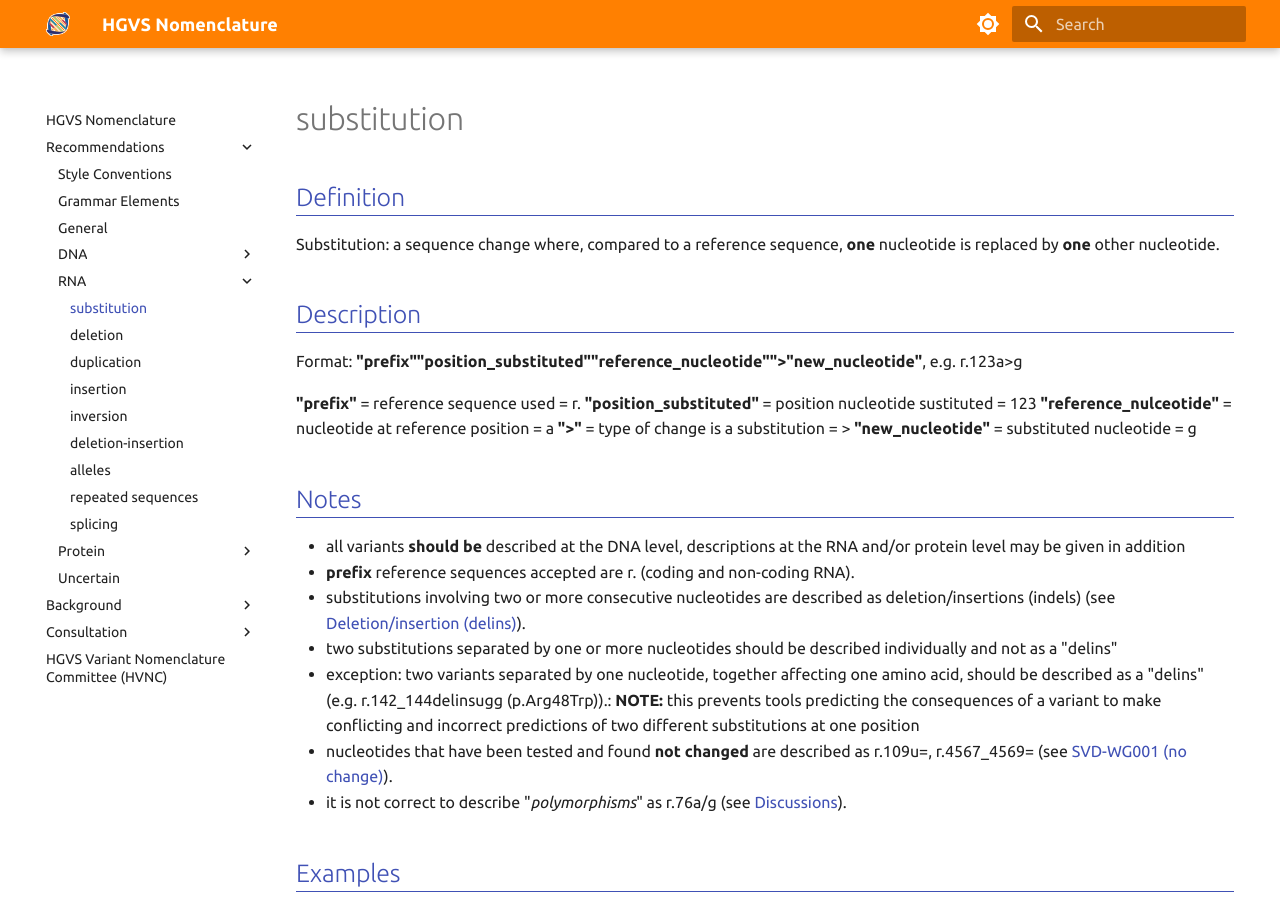
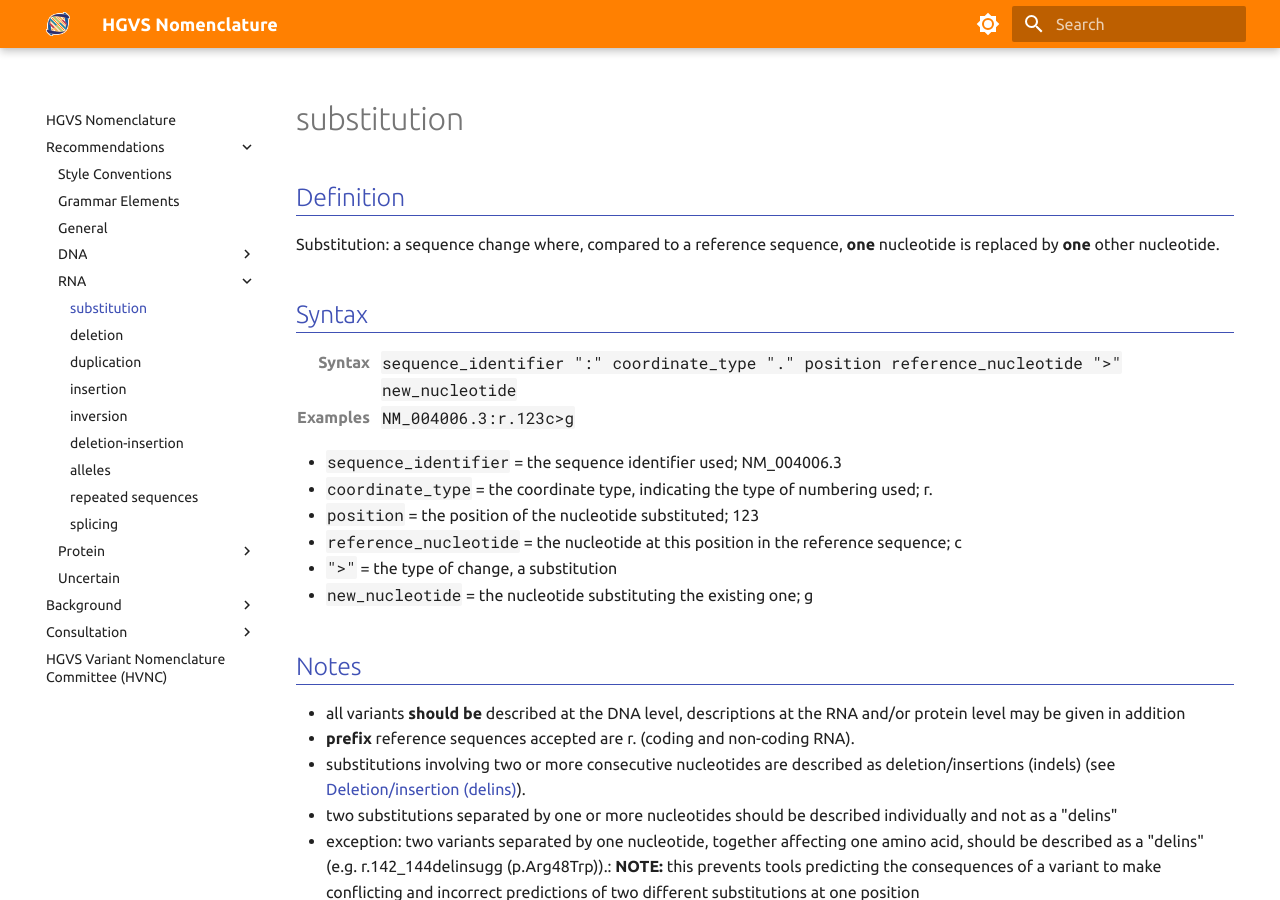
Before and after one commit to HGVSnomenclature/hgvs-nomenclature, an MkDocs documentation site: the page built from docs/recommendations/RNA/substitution.md, in a window 1280 px wide and 900 px high. Built offline with MkDocs 1.6.1 and Material for MkDocs 9.7.7, drawn with Linux system fonts in a browser that asks for light colours.

Commit message:
Update the syntax block for RNA substitutions.

```diff
--- a/docs/recommendations/RNA/substitution.md
+++ b/docs/recommendations/RNA/substitution.md
@@ -4,11 +4,25 @@
 
 Substitution: a sequence change where, compared to a reference sequence, **one** nucleotide is replaced by **one** other nucleotide.
 
-## Description
+## Syntax
 
-Format: **"prefix""position_substituted""reference_nucleotide"">"new_nucleotide"**, e.g. r.123a>g
+<table class="syntax">
+  <tr>
+    <th>Syntax</th>
+    <td><code>sequence_identifier ":" coordinate_type "." position reference_nucleotide ">" new_nucleotide</code></td>
+  </tr>
+  <tr>
+    <th>Examples</th>
+    <td><code>NM_004006.3:r.123c>g</code></td>
+  </tr>
+</table>
 
-**"prefix"** = reference sequence used = r. **"position_substituted"** = position nucleotide sustituted = 123 **"reference_nulceotide"** = nucleotide at reference position = a **">"** = type of change is a substitution = > **"new_nucleotide"** = substituted nucleotide = g
+- <code>sequence_identifier</code> = the sequence identifier used; NM_004006.3
+- <code>coordinate_type</code> = the coordinate type, indicating the type of numbering used; r.
+- <code>position</code> = the position of the nucleotide substituted; 123
+- <code>reference_nucleotide</code> = the nucleotide at this position in the reference sequence; c
+- <code>">"</code> = the type of change, a substitution
+- <code>new_nucleotide</code> = the nucleotide substituting the existing one; g
 
 ## Notes
 
```
